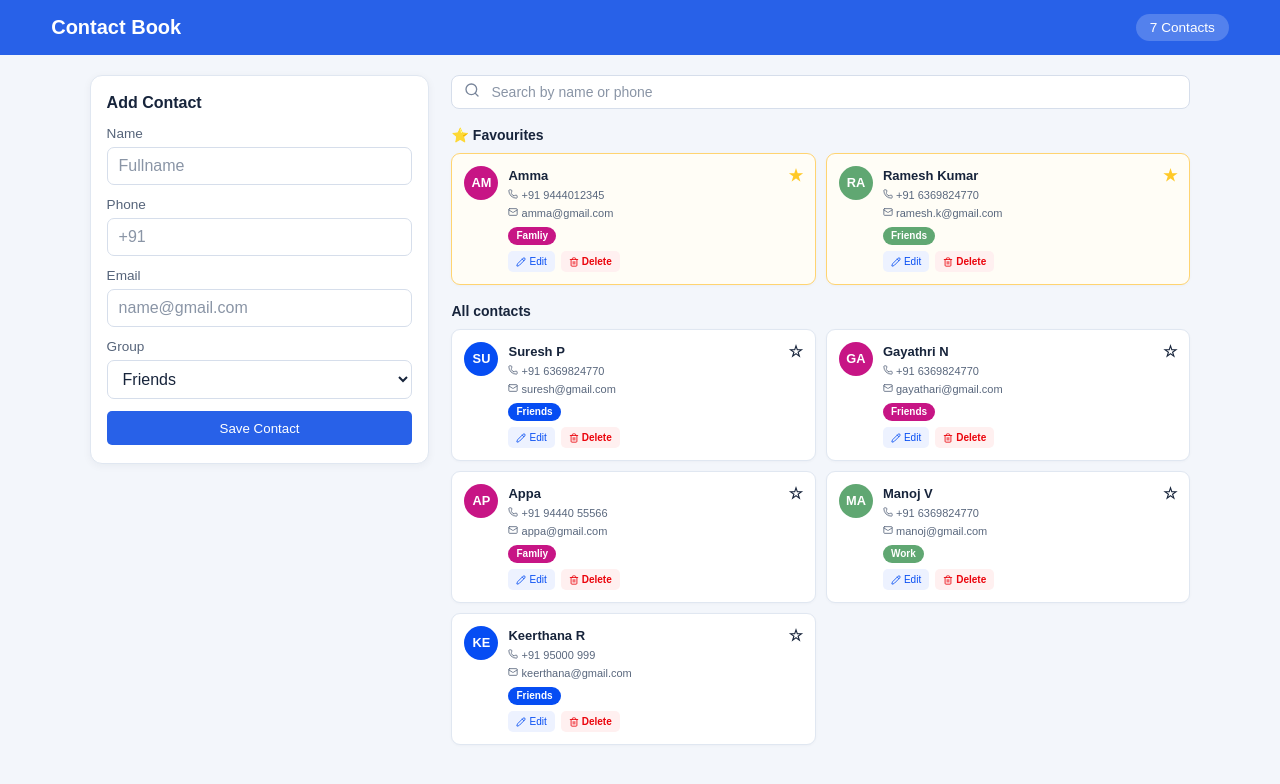
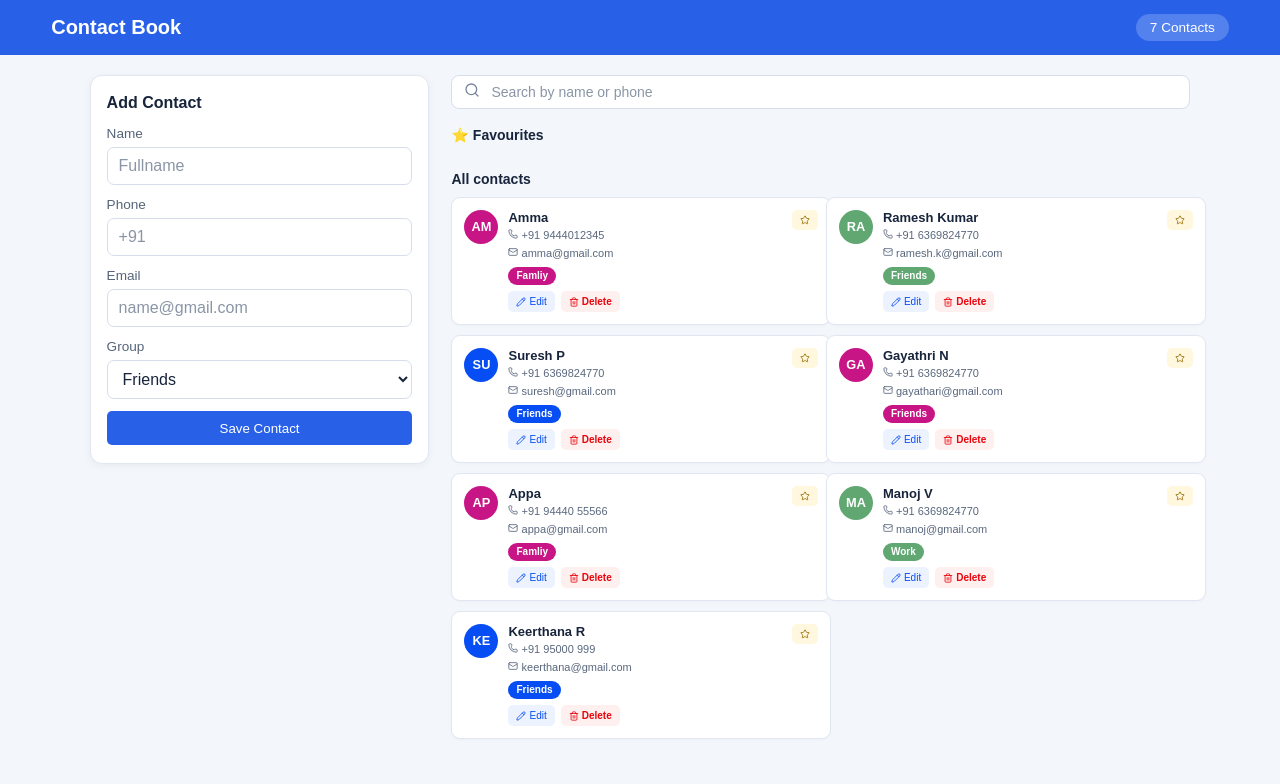
Before and after one commit to surya-jsdev/Contact_app, a React app in the folder Frontend/: page / in a window 1280 px wide. Shown: the top 784 px of the page. Built offline with nearby package versions, Linux system fonts and the light colour scheme; the HTML template or start-up script is replaced by a standard one.

Commit message:
Added Save contact

```diff
--- a/Frontend/src/App.jsx
+++ b/Frontend/src/App.jsx
@@ -1,17 +1,51 @@
-
+import { useState } from 'react'
 import Header from './Components/Header'
 import ContactForm from './Components/ContactForm'
 import Cards from './Components/Cards'
-import Data from './data/db.json'
+import Contacts from './data/db.js'
 
 
 function App() {
+  const [contacts, setContacts] = useState(() =>
+    Contacts.map((contact) => ({
+      ...contact,
+      isFavorite:false
+    }))
+  )
+  const [editingContact, setEditingContact] = useState(null)
+
   return (
   <>
-  <Header Data={Data}/>
+  {/* Header Component */}
+  <Header Data={contacts}/>
+
   <section className='Home'>
-  <ContactForm/>
-  <Cards Data={Data}/>
+    {/* Contact Component */}
+  <ContactForm
+    key={editingContact?.id ?? 'new-contact'}
+    AddContact={(contact) => setContacts((currentContacts) => [...currentContacts, contact])}
+    editingContact={editingContact}
+    UpdateContact={(updatedContact) => setContacts((currentContacts) =>
+      currentContacts.map((contact) =>
+        contact.id === updatedContact.id ? updatedContact : contact
+      )
+    )}
+    onCancelEdit={() => setEditingContact(null)}
+  />
+
+  {/* Cards Component*/}
+  <Cards
+    Data={contacts}
+    handleDelete={(id) => setContacts((currentContacts) => currentContacts.filter((contact) => contact.id !== id))}
+    handleEdit={setEditingContact}
+    handleToggleFavorite={(id) => setContacts((currentContacts) =>
+      currentContacts.map((contact) =>
+        contact.id === id
+          ? { ...contact, isFavorite: !contact.isFavorite }
+          : contact
+      )
+    )}
+  />
   </section>
   </>
   )
--- a/Frontend/src/Components/Cards.jsx
+++ b/Frontend/src/Components/Cards.jsx
@@ -1,9 +1,9 @@
+import { PhoneIcon, Mail, Pencil, Star, Trash } from 'lucide-react';
+import SearchBar from './SearchBar';
 
-import { Search, PhoneIcon, Mail,Pencil, Trash } from 'lucide-react';
-
-function ContactCard({ item, favorite = false }) {
+function ContactCard({ item, handleDelete, handleEdit, handleToggleFavorite }) {
     return (
-        <div key={item.id} className={`Card${favorite ? ' favorite-card' : ''}`}>
+        <div className={`Card${item.isFavorite ? ' favorite-card' : ''}`}>
             <div className='avatar' style={{ backgroundColor: item.color }}>
                 <p>{item.name.slice(0, 2).toUpperCase()}</p>
             </div>
@@ -13,34 +13,46 @@ function ContactCard({ item, favorite = false }) {
                 <p><Mail size={10} /> {item.Email}</p>
                 <p className="group" style ={{backgroundColor:item.color,color:'white'}}>{item.Group}</p>
                 <div>
-                    <button><Pencil size={10} /> Edit</button>
-                    <button><Trash size={10} /> Delete</button>
+
+                    <button onClick={() => handleEdit(item)}><Pencil size={10} /> Edit</button>
+                    <button className='delete-contact' onClick={() => handleDelete(item.id)}><Trash size={10} /> Delete</button>
                 </div>
+
             </div>
+                    <div>
+                    <button
+                        className='favorite-toggle'
+                        type='button'
+                        onClick={() => handleToggleFavorite(item.id)}
+                    >
+                        <Star size={10} fill={item.isFavorite ? 'currentColor' : 'none'} />
+
+                    </button>
+                </div>
         </div>
     )
 }
 
-function Cards({ Data }) {
+function Cards({ Data, handleDelete, handleEdit, handleToggleFavorite }) {
+    const favoriteContacts = Data.filter((contact) => contact.isFavorite)
+    const otherContacts = Data.filter((contact) => !contact.isFavorite)
+
     return (
         <div className='contact-list'>
-            <div className='contact-search'>
-                <span><Search size={16} /></span>
-                <input type='search' placeholder='Search by name or phone' />
-            </div>
+           <SearchBar contacts={Data}/>
             <section className='favorite-section'>
                 <h2>⭐ Favourites</h2>
                 <div className='Cards'>
-                    {Data.slice(0, 2).map((item) => (
-                        <ContactCard key={item.id} item={item} favorite />
+                    {favoriteContacts.map((item) => (
+                        <ContactCard key={item.id} item={item} handleDelete={handleDelete} handleEdit={handleEdit} handleToggleFavorite={handleToggleFavorite} />
                     ))}
                 </div>
             </section>
             <section className='all-contacts'>
                 <h2>All contacts</h2>
                 <div className='Cards'>
-                    {Data.slice(2, 7).map((item) => (
-                        <ContactCard key={item.id} item={item} />
+                    {otherContacts.map((item) => (
+                        <ContactCard key={item.id} item={item} handleDelete={handleDelete} handleEdit={handleEdit} handleToggleFavorite={handleToggleFavorite} />
                     ))}
                 </div>
             </section>
--- a/Frontend/src/Components/ContactForm.jsx
+++ b/Frontend/src/Components/ContactForm.jsx
@@ -1,39 +1,92 @@
-import React from 'react'
+import { useState } from 'react'
 
-function ContactForm() {
+function ContactForm({ AddContact, editingContact, UpdateContact, onCancelEdit }) {
+
+    const [formData, setFormData] = useState(() => ({
+        name: editingContact?.name ?? '',
+        phone: editingContact?.Phone ?? '',
+        email: editingContact?.Email ?? '',
+        group: editingContact?.Group ?? 'Friends'
+    }))
+
+    // handleForm Data
+    const handleInput = (e) => {
+        const { name, value } = e.target
+        setFormData((prev) => ({
+            ...prev,
+            [name]: value
+        }));
+    }
+
+// handle Savedata
+    const handleSave = (e) => {
+        e.preventDefault()
+
+        const contact = {
+            id: editingContact?.id ?? Date.now(),
+            name: formData.name,
+            Phone: formData.phone,
+            Email: formData.email,
+            Group: formData.group,
+            color: editingContact?.color ?? '#60a772',
+            isFavorite: editingContact?.isFavorite ?? false
+        }
+
+        if (editingContact) {
+            UpdateContact(contact)
+            onCancelEdit()
+        } else {
+            AddContact(contact)
+        }
+
+        setFormData({
+            name: '',
+            phone: '',
+            email: '',
+            group: 'Friends'
+        })
+    }
+
     return (
         <>
             <div className='contact'>
-                <form>
-                    <p>Add Contact</p>
+                <form onSubmit={handleSave}>
+                    <p>{editingContact ? 'Edit Contact' : 'Add Contact'}</p>
                     <div className='formlabel'>
                         <label htmlFor="name">Name</label>
-                        <input type='text' placeholder='Fullname' />
+                        <input id="name" type='text' placeholder='Fullname' name='name' value={formData.name} onChange={handleInput} required />
                     </div>
                     <div className='formlabel'>
                         <label htmlFor="phone">Phone</label>
-                        <input type='text' placeholder='+91' />
+                        <input id="phone" type='tel' placeholder='+91' name="phone" value={formData.phone} onChange={handleInput} required />
                     </div>
                     <div className='formlabel'>
                         <label htmlFor="email">Email</label>
-                        <input type='email' placeholder='name@gmail.com' />
+                        <input id="email" type='email' placeholder='name@gmail.com' name="email" value={formData.email} onChange={handleInput}/>
                     </div>
                     <div className='formlabel'>
                         <label htmlFor="group">Group</label>
-                        <select name="group" >
-                            <option value="Friend">
+                        <select id="group" name="group" value={formData.group} onChange={handleInput}>
+                            <option value="Friends">
                                 Friends
                             </option>
-                            <option value="Friend">
+                            <option value="Family">
                                 Family
                             </option>
-                            <option value="Friend">
+                            <option value="Work">
                                 Work
                             </option>
                         </select>
                     </div>
                     <div className="formlabel">
-                        <button className='btn'>Save Contact</button>
+                        <button className='btn' type="submit">
+                            {editingContact ? 'Update Contact' : 'Save Contact'}
+                        </button>
+                        {editingContact && (
+                            <button className='btn' type="button" onClick={onCancelEdit}>
+                                Cancel
+                            </button>
+                        )}
                     </div>
                 </form>
             </div>
--- /dev/null
+++ b/Frontend/src/Components/SearchBar.jsx
@@ -0,0 +1,39 @@
+import { useState } from 'react'
+import { Search } from 'lucide-react'
+
+function SearchBar({ contacts }) {
+
+  const [search, setSearch] = useState('')
+
+  const searchValue = search.toLowerCase() ? contacts.filter((contact) =>
+        contact.name.toLowerCase().includes(search) ||
+        contact.Phone.toLowerCase().includes(search)
+      ): null
+
+
+  return (
+    <div className='search-container'>
+      <div className='contact-search'>
+        <span><Search size={16} /></span>
+        <input
+          type='search'
+          placeholder='Search by name or phone'
+          value={search}
+          onChange={(e) => setSearch(e.target.value)}
+        />
+      </div>
+      {search && (
+        <div className='search-results'>
+          {searchValue.length > 0 ? searchValue.map((contact) => (
+            <div className='search-result' key={contact.id}>
+              <h3>{contact.name}</h3>
+              <p>{contact.Phone}</p>
+            </div>
+          )) : <p className='search-result'>No contacts found.</p>}
+        </div>
+      )}
+    </div>
+  )
+}
+
+export default SearchBar
--- a/Frontend/src/data/db.json
+++ b/Frontend/src/data/db.js
@@ -1,4 +1,6 @@
-[
+
+
+ const Contacts=[
    {
       "id": 1,
       "name": "Amma",
@@ -55,4 +57,7 @@
       "Group": "Friends",
       "color": "#064df3"
    }
-]
+];
+
+
+export default Contacts
--- a/Frontend/src/index.css
+++ b/Frontend/src/index.css
@@ -129,6 +129,43 @@ body {
   color: #78859a;
 }
 
+.search-container {
+  position: relative;
+}
+
+.search-results {
+  position: absolute;
+  z-index: 1;
+  top: calc(100% + 4px);
+  right: 0;
+  left: 0;
+  max-height: 240px;
+  overflow-y: auto;
+  border: 1px solid #d6deeb;
+  border-radius: 8px;
+  background: #fff;
+  box-shadow: 0 4px 12px rgb(23 36 59 / 12%);
+}
+
+.search-result {
+  padding: 9px 12px;
+  border-bottom: 1px solid #edf0f5;
+}
+
+.search-result:last-child {
+  border-bottom: 0;
+}
+
+.search-result h3 {
+  font-size: 0.875rem;
+}
+
+.search-result p {
+  margin-top: 3px;
+  color: #59677d;
+  font-size: 0.75rem;
+}
+
 .contact-search input {
   width: 100%;
   border: 0;
@@ -157,7 +194,7 @@ body {
 
 .Card {
   display: flex;
-  min-width: 0;
+  width: 380px;
   align-items: flex-start;
   gap: 10px;
   padding: 12px;
@@ -165,12 +202,11 @@ body {
   border-radius: 9px;
   background: #fff;
   box-shadow: 0 1px 3px rgb(23 36 59 / 3%);
-  overflow-wrap: anywhere;
 }
 
 .Carditem {
   display: flex;
-  min-width: 0;
+  width: 300px;
   flex-direction: column;
   flex: 1;
   gap: 4px;
@@ -191,18 +227,6 @@ body {
   justify-content: space-between;
   gap: 8px;
   font-size: 0.8125rem;
-}
-
-.Card h2::after {
-  flex: 0 0 auto;
-  color: #17243b;
-  content: "☆";
-  font-size: 1rem;
-}
-
-.favorite-card h2::after {
-  color: #ffc928;
-  content: "★";
 }
 
 .Card p {
@@ -243,10 +267,20 @@ body {
   font-size: 0.625rem;
 }
 
-.Card button+button {
+.Card .delete-contact {
   background: #fff0f0;
   color: #eb040c;
   font-weight: 700;
+}
+
+.Card .favorite-toggle {
+  background: #fff8df;
+  color: #9a6b00;
+}
+
+.favorite-card .favorite-toggle {
+  background: #ffe9a8;
+  color: #805900;
 }
 
 .Card button:hover {
```
